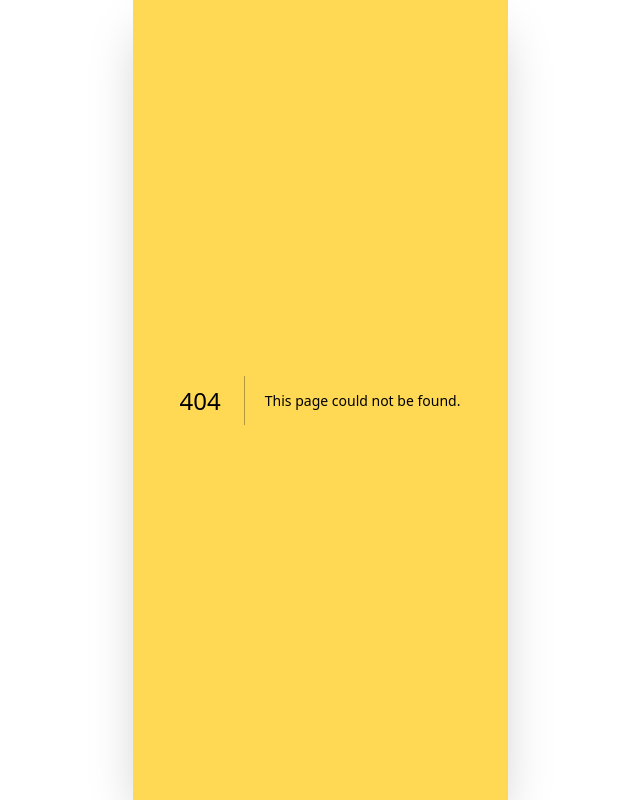
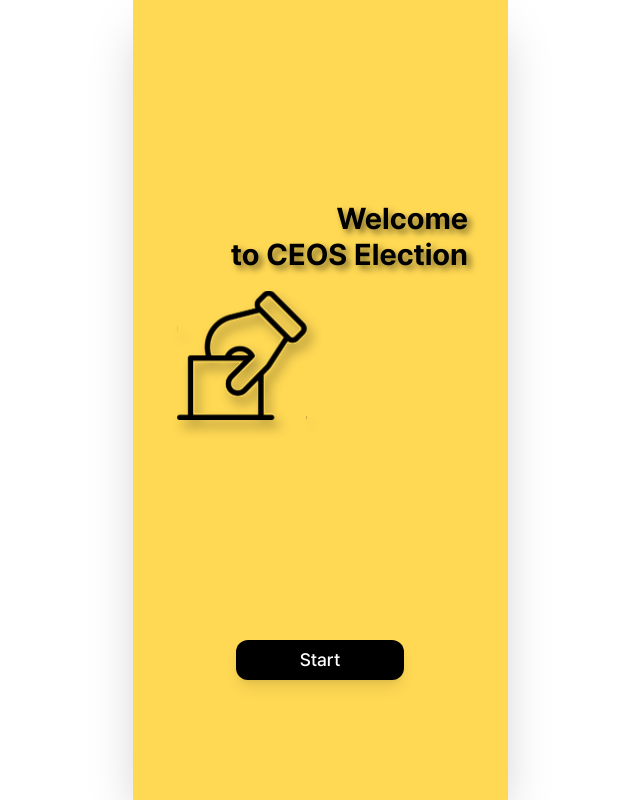
Before and after one commit to CEOS-Developers/next-vote-22nd, a Next.js app: page /vote in a window 1280 px wide. Before the commit this address had no page. Shown: the whole page, without its empty margins (320-960 px from the left). Built offline with nearby package versions, Linux system fonts and the light colour scheme.

Commit message:
[#2] feat: 로그인 후 화면 구현

```diff
--- a/app/login/page.tsx
+++ b/app/login/page.tsx
@@ -18,7 +18,7 @@ export default function Login() {
   const handleLogin = () => {
     if (id === dummyUser.id && password === dummyUser.password) {
       alert("로그인 성공!");
-      window.location.href = "/";
+      window.location.href = "/vote";
     } else {
       alert("ID 또는 비밀번호가 올바르지 않습니다.");
     }
@@ -34,9 +34,9 @@ export default function Login() {
     <div className="relative w-full h-screen flex flex-col items-center justify-center gap-5">
       <Header>Login</Header>
       <form
-  onSubmit={(e) => {
-    e.preventDefault(); // 페이지 리로드 방지
-    handleLogin();
+      onSubmit={(e) => {
+      e.preventDefault(); // 페이지 리로드 방지
+      handleLogin();
   }}
   className="flex flex-col items-center gap-5"
 >
--- a/app/signUp/page.tsx
+++ b/app/signUp/page.tsx
@@ -29,7 +29,7 @@ export default function SignUp() {
         </select>
         </p>
       </div>
-      <BlackButton onClick={() => { window.location.href = '/login'; }}>
+      <BlackButton onClick={() => { window.location.href = '/'; }}>
         Sign up
       </BlackButton>
     </div>
--- /dev/null
+++ b/app/vote/page.tsx
@@ -0,0 +1,24 @@
+"use client";
+import BlackButton from "@/components/BlackButton";
+import Image from "next/image";
+
+export default function Vote(){
+    return(
+       <div className="relative w-full h-screen flex flex-col items-center justify-between pt-50 pb-30">
+             <div className="w-90 px-8 flex items-between flex-col overflow-hidden gap-4">
+               <span className="text-black font-bold text-3xl text-shadow-lg text-right">
+                 Welcome<br /> to CEOS Election
+               </span>
+               <Image src="/vote.svg" alt="logo" width={150} height={150} loading="eager"/>
+             </div>
+             <div className="flex flex-col gap-4">
+               <BlackButton
+                 onClick={() => {
+                   window.location.href = '/vote/select';
+                 }}
+               >
+                 Start
+               </BlackButton>
+             </div>
+           </div>)
+}
--- /dev/null
+++ b/app/vote/select/page.tsx
@@ -0,0 +1,9 @@
+"use client";
+
+export default function Select(){
+    return(
+       <div className="relative w-full h-screen flex flex-col items-center justify-between pt-50 pb-30">
+             select page
+             </div>
+        )
+}
```
